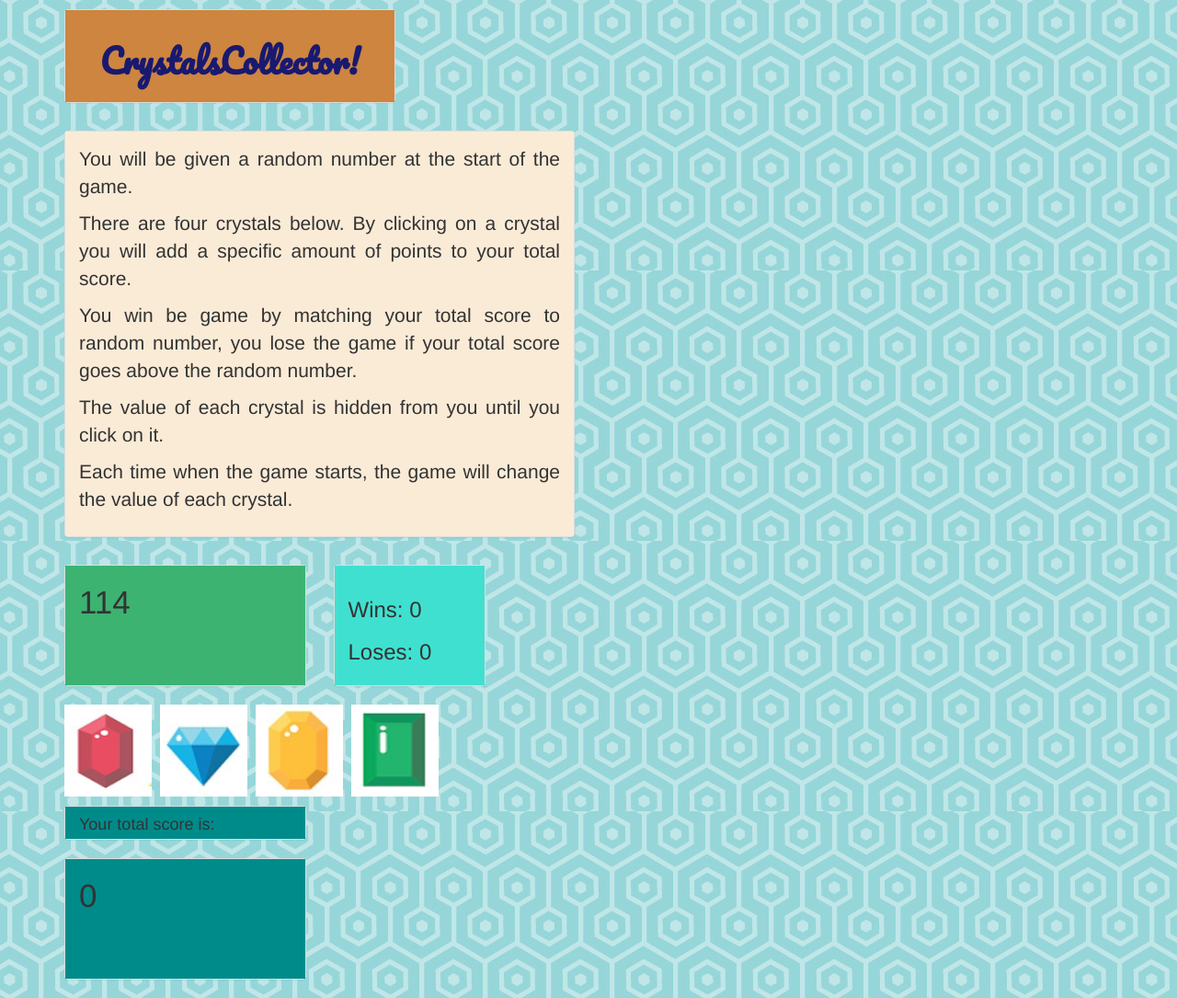
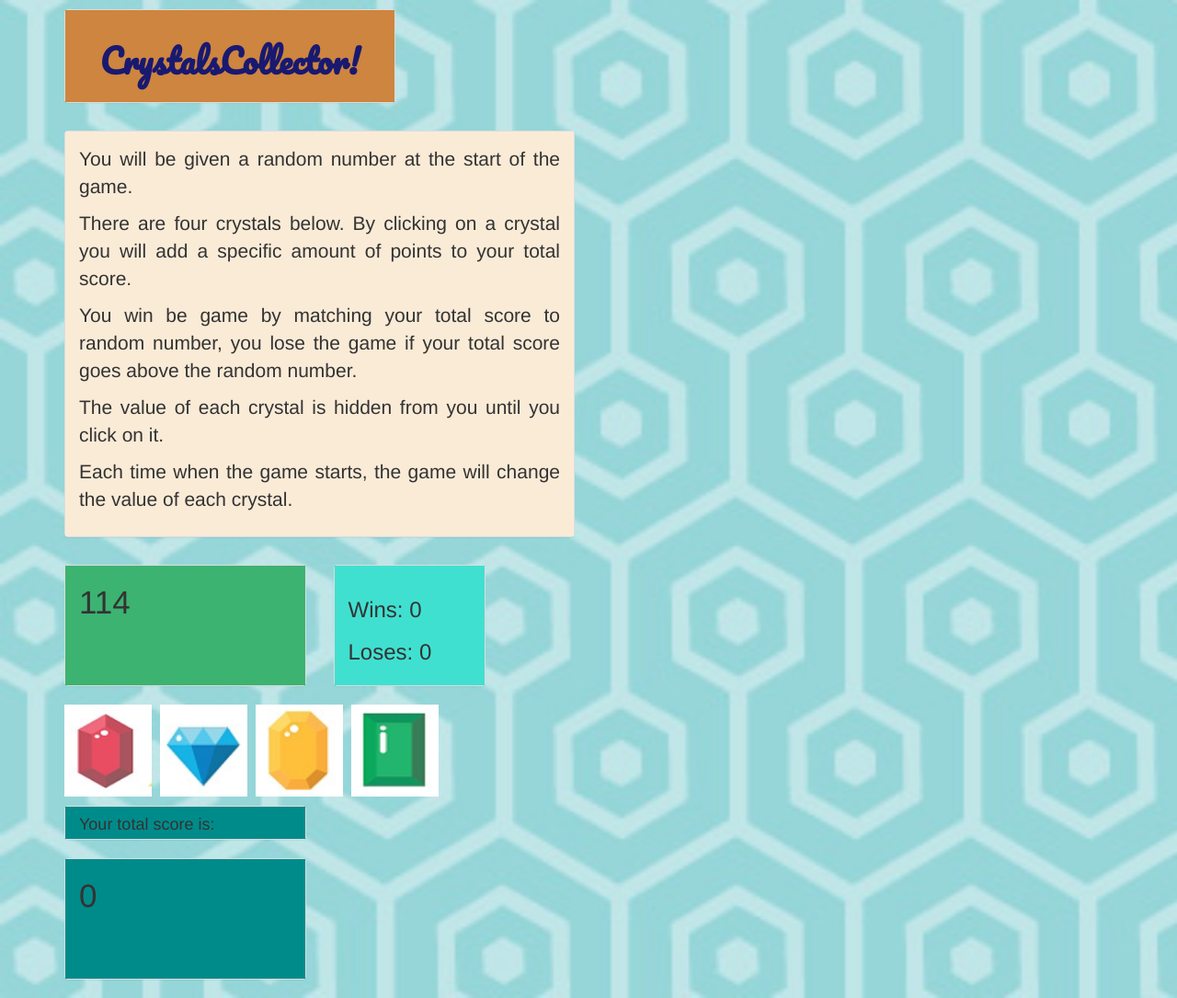
Before and after one commit to ro04/CrystalsCollector, a PHP site: page /index.html in a window 1280 px wide. Shown: the whole page at 92% size. Run offline with PHP 8.4, Linux system fonts and the light colour scheme; some libraries are stand-ins or nearby versions.

Commit message:
Updated background pic

```diff
--- a/assets/css/style.css
+++ b/assets/css/style.css
@@ -1,5 +1,9 @@
 body {
 	background: url("../images/blue-wallpaper.png");
+	 -webkit-background-size: cover;
+  	 -moz-background-size: cover;
+     -o-background-size: cover;
+     background-size: cover;
 	font-family: arial, sans-serif;
 	font-size: 100%;
 }
--- a/index.html
+++ b/index.html
@@ -3,7 +3,7 @@
 	<head>
 		<meta charset="utf-8">
 		<meta name="viewport" content="width=device-width, initial-scale=1.0">
-		<title>Week-4-Game</title>
+		<title>Crystals Collector Game</title>
 		<!-- Reset Link -->
 		<link rel="stylesheet" type="text/css" href="assets/css/reset.css">
 
```
